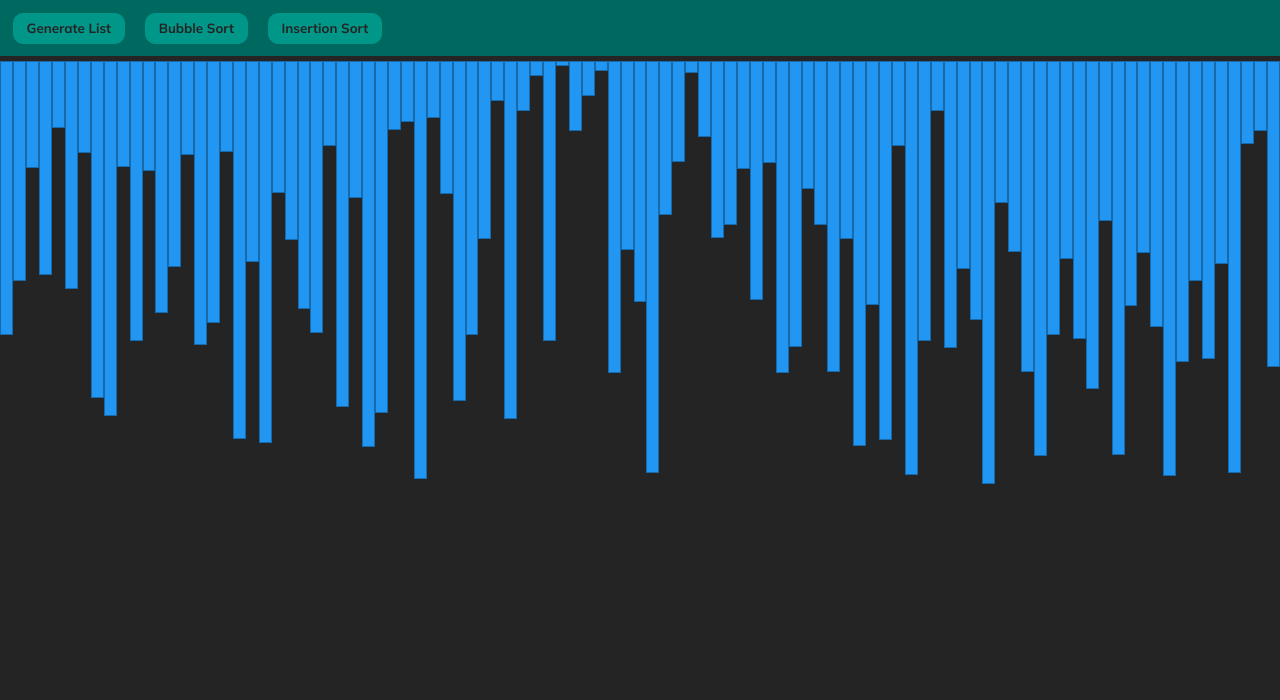
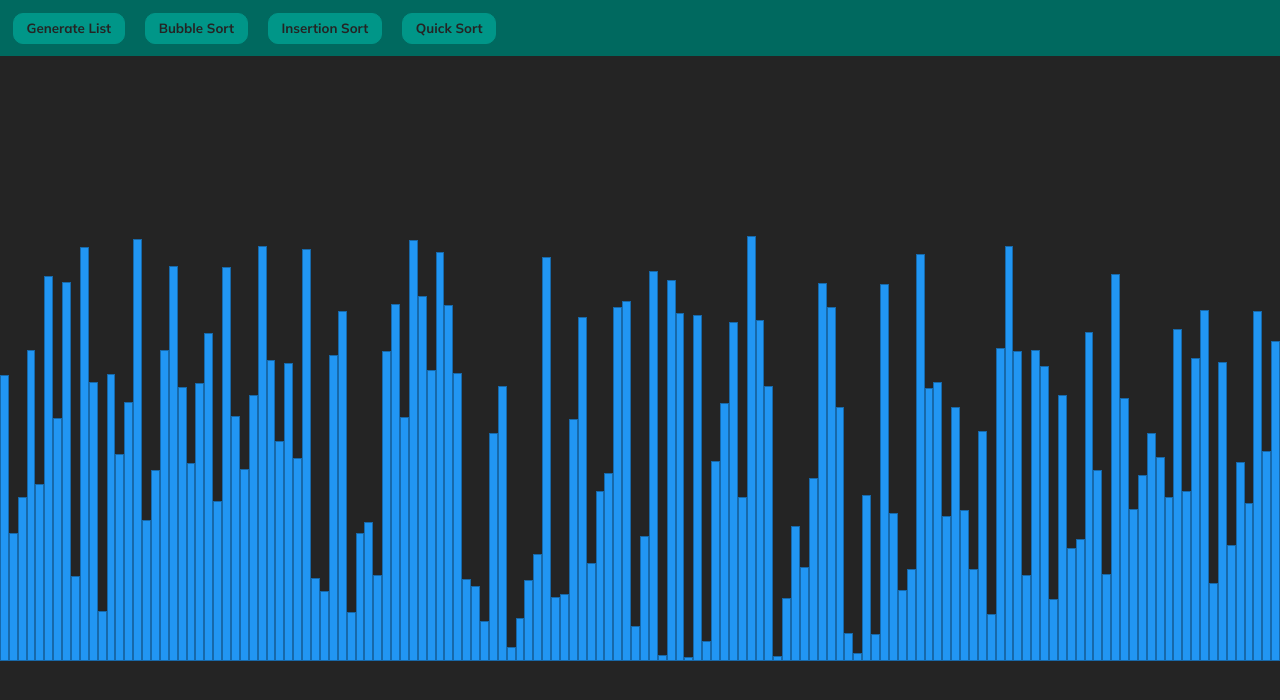
Before and after one commit to SabarnaBasak-web/sortVisualizer, a React (Vite) app: page / in a window 1280 px wide. Shown: the top 700 px of the page. Built offline with nearby package versions, Linux system fonts and the light colour scheme.

Commit message:
quick sort implementation and change the view of bars

```diff
--- a/src/SortingVisualizer/Navbar.jsx
+++ b/src/SortingVisualizer/Navbar.jsx
@@ -18,6 +18,12 @@ function Navbar({ sortHandler, generateList }) {
       >
         Insertion Sort
       </button>
+      <button
+        className="navButton"
+        onClick={sortHandler.bind(this, "quicksort")}
+      >
+        Quick Sort
+      </button>
     </div>
   );
 }
--- a/src/SortingVisualizer/index.jsx
+++ b/src/SortingVisualizer/index.jsx
@@ -1,18 +1,25 @@
 import React, { useEffect, useState } from "react";
 import "./index.style.css";
-import { bubbleSort, insertionSort } from "../helper/sortFunction";
+import { bubbleSort, insertionSort, quickSort } from "../helper/sortFunction";
 import Navbar from "./Navbar";
 function SortingVisualizer() {
   const [dataSet, setDataSet] = useState([]);
 
   const DELAY = 5;
-  const MAX = 100;
+  const MAX = 500;
   const MIN = 10;
 
   useEffect(() => {
     generateList();
   }, []);
 
+  function isArrayEqual(newArr, originalArr) {
+    if (newArr.length !== originalArr.length) return false;
+    for (let i = 0; i < newArr.length; i++) {
+      if (newArr[i] !== originalArr[i]) return false;
+    }
+    return true;
+  }
   const generateRandomNumber = (max, min) => {
     return Math.floor(Math.random() * (max - min + 1)) + min;
   };
@@ -59,6 +66,10 @@ function SortingVisualizer() {
         animateBars(newArr, selectedIndex);
         break;
       }
+      case "quicksort": {
+        const { selectedIndex } = quickSort(dataSet, 0, dataSet.length - 1, []);
+        animateBars(dataSet, selectedIndex);
+      }
     }
   };
   return (
--- a/src/SortingVisualizer/index.style.css
+++ b/src/SortingVisualizer/index.style.css
@@ -2,7 +2,7 @@
     display: flex;
     height: 600px;
     justify-content: center;
-    align-items: flex-start;
+    align-items: flex-end;
 }
 
 .containerHeader {
--- a/src/helper/sortFunction.js
+++ b/src/helper/sortFunction.js
@@ -1,3 +1,4 @@
+// Bubble SORT
 export const bubbleSort = (dataSet) => {
   const newArr = [...dataSet];
   const selectedIndex = [];
@@ -15,6 +16,7 @@ export const bubbleSort = (dataSet) => {
   return { newArr, selectedIndex };
 };
 
+// Insertion SORT
 export const insertionSort = (dataSet) => {
   const newArr = [...dataSet];
   const selectedIndex = [];
@@ -31,3 +33,39 @@ export const insertionSort = (dataSet) => {
   }
   return { newArr, selectedIndex };
 };
+
+// QUICK SORT
+function swapValues(arr, i, j) {
+  let temp = arr[i];
+  arr[i] = arr[j];
+  arr[j] = temp;
+}
+const partition = (arr, low, high, selectedIndex) => {
+  let pivot = arr[high];
+  let i = low - 1;
+  for (let j = low; j <= high - 1; j++) {
+    if (arr[j] < pivot) {
+      i++;
+      selectedIndex.push([i, j]);
+      swapValues(arr, i, j);
+    }
+  }
+  selectedIndex.push([i + 1, high]);
+  swapValues(arr, i + 1, high);
+  return { pivotValue: i + 1, animatedIndex: selectedIndex };
+};
+
+export const quickSort = (dataSet, low, high, selectedIndex) => {
+  const copyArr = [...dataSet];
+  if (low < high) {
+    const { pivotValue, animatedIndex } = partition(
+      copyArr,
+      low,
+      high,
+      selectedIndex
+    );
+    quickSort(copyArr, low, pivotValue - 1, animatedIndex);
+    quickSort(copyArr, pivotValue + 1, high, animatedIndex);
+  }
+  return { selectedIndex };
+};
```
